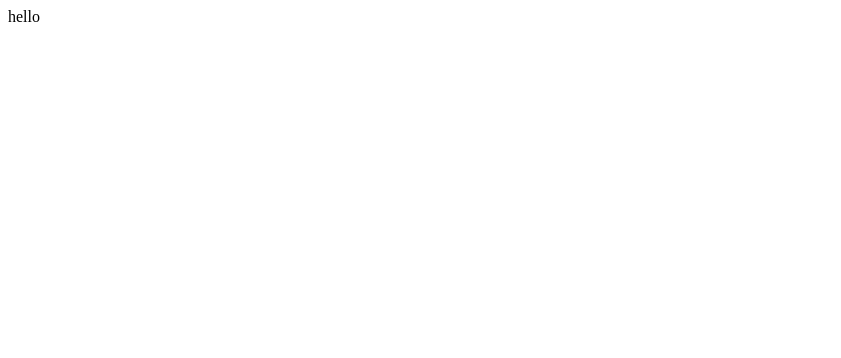
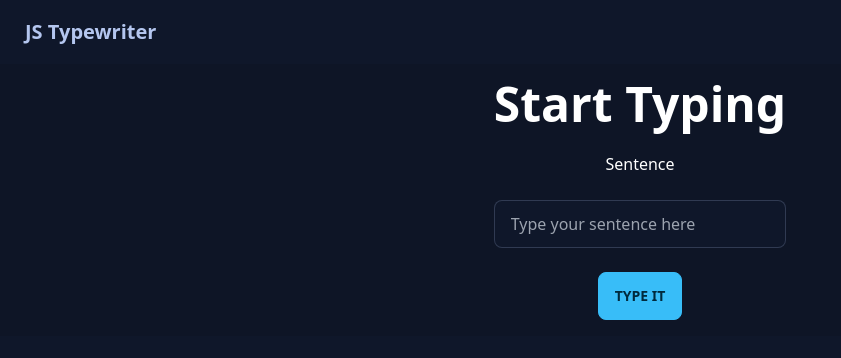
Before and after one commit to lewweiming/typewriter-js, a plain HTML site: page index.html in a window 1280 px wide. Shown: the whole page, without its empty margins (0-841 px from the left). Drawn offline with nearby package versions, Linux system fonts and the light colour scheme.

Commit message:
Update index.html

```diff
--- a/index.html
+++ b/index.html
@@ -1,10 +1,42 @@
-<!DOCTYPE html>
-<html lang="en">
+<html>
+
 <head>
-  <meta charset=utf-8>
-  <title></title>
+  <meta charset="UTF-8" />
+  <meta name="viewport" content="width=devide-width, initial-scale=1.0" />
+  <title>JS Typewriter</title>
+  <link href="https://cdn.jsdelivr.net/npm/daisyui@2.6.0/dist/full.css" rel="stylesheet" type="text/css" />
+
+  <!-- CUSTOM THEMES -->
+  <script src="https://cdn.tailwindcss.com"></script>
+
+  <!-- ADDITIONAL STYLES -->
+
 </head>
-<body>
-hello
+
+<body data-theme=night>
+
+    <!-- NAVBAR -->
+    <div class="navbar bg-base-100">
+      <a class="btn btn-ghost normal-case text-xl">JS Typewriter</a>
+    </div>
+
+    <!-- HERO -->
+    <div class="hero text-white bg-base-200">
+      <div class="hero-content text-center">
+        <div class="max-w-md">
+          <h1 class="text-5xl font-bold">Start Typing</h1>
+          <p class="py-6 response">Sentence</p>
+
+          <div class="mb-6">
+          <input type="text" placeholder="Type your sentence here" class="input input-bordered w-full max-w-xs" />
+          </div>
+          <button @click="" class="btn btn-primary">Type It</button>
+        </div>
+      </div>
+    </div>
+
+    <!-- ADDITIONAL SCRIPTS -->
+
 </body>
+
 </html>
```
